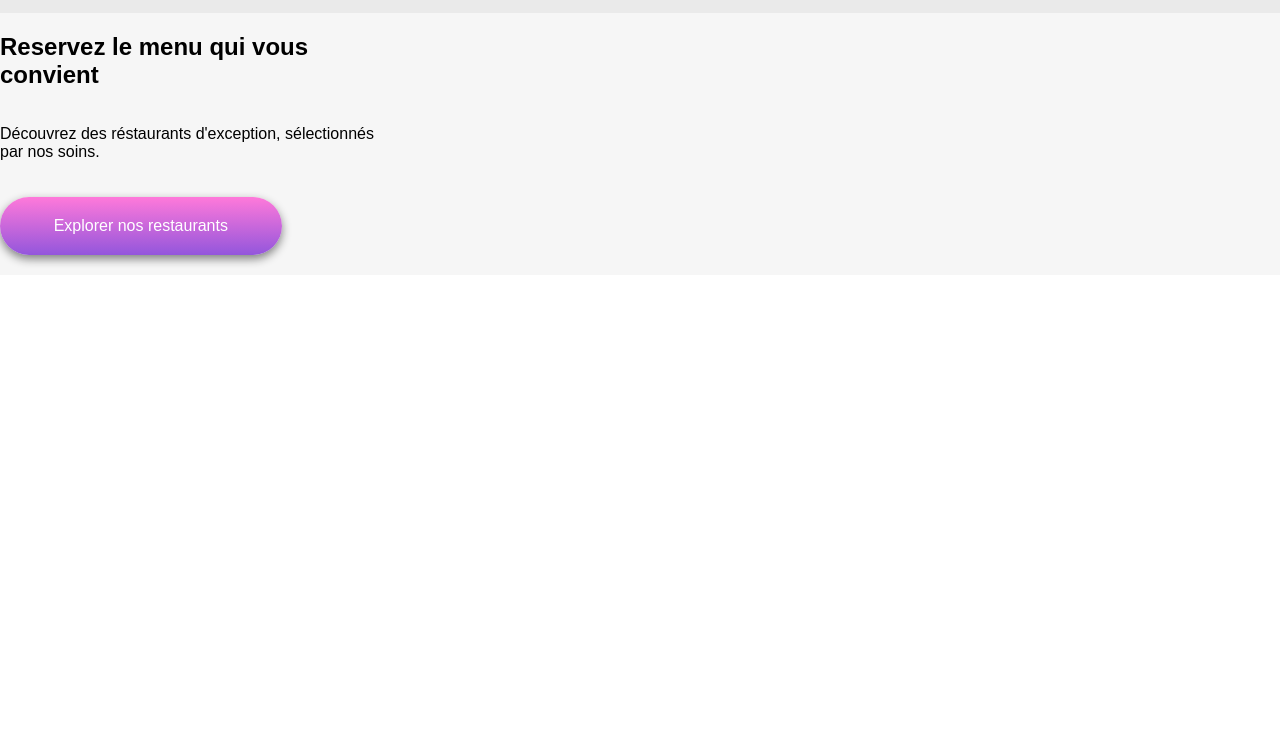
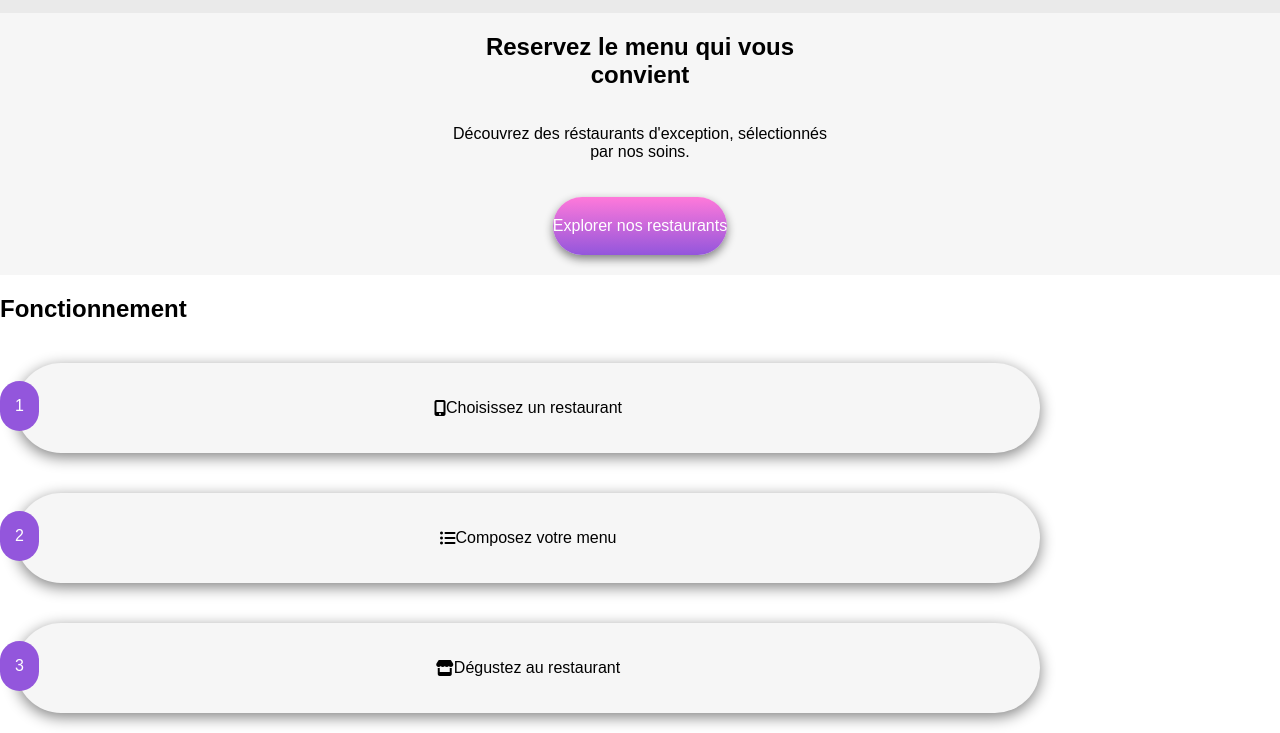
Before and after one commit to Waldozo/larbi_walid_3_code_042023, a plain HTML site: page index.html in a window 1280 px wide. Shown: the part 105-838 px from the top of the page. Before the commit the page ends 800 px from the top, so only its background shows below. Drawn offline with Linux system fonts and the light colour scheme.

Commit message:
section des boutons fonctionnement finalisée

```diff
--- a/index.html
+++ b/index.html
@@ -32,4 +32,37 @@
             <a href="#" class="bouton"> Explorer nos restaurants</a>
         </div>
     </section>
+    <section>
+        <div class="section_bouton_fonctionnement">
+            <h2>Fonctionnement</h2>
+            <div>
+                <div class="chiffres">
+                    <p>1</p>
+                </div>
+                <div class="bouton_fonctionnement">
+                    <i class="fa-solid fa-mobile-screen-button"></i>
+                    <p>Choisissez un restaurant</p>
+                </div>
+            </div>
+            <div>
+                <div class="chiffres">
+                    <p>2</p>
+                </div>
+                <div class="bouton_fonctionnement">
+                    <i class="fa-solid fa-list-ul"></i>
+                    <p>Composez votre menu</p>
+                </div>
+            </div>
+            <div>
+                <div class="chiffres">
+                    <p>3</p>
+                </div>
+                <div class="bouton_fonctionnement">
+                    <i class="fa-solid fa-store"></i>
+                    <p>Dégustez au restaurant</p>
+                </div>
+            </div>
+
+        </div>
+    </section>
 </body>
--- a/style_home_page.css
+++ b/style_home_page.css
@@ -25,11 +25,12 @@ body{
     display: flex;
     flex-direction: column;
     background-color: #F6F6F6;
+    align-items: center;
 }
 
 .texte_reservation{
     display: flex;
-    justify-content: center;
+    text-align: center;
     width: 30%;
     flex-direction: column;
 }
@@ -43,6 +44,33 @@ body{
 	justify-content: center;
     text-decoration: none;
     color: white;
-    width: 22%;
     box-shadow: 0px 4px 10px 0px grey;
 }
+
+.bouton_fonctionnement{
+    margin: 20px 16px;
+	padding: 20px 0px;
+	border-radius: 50px;
+	display: flex;
+	justify-content: center;
+    text-decoration: none;
+    background: #F6F6F6;
+    width: 80%;
+    box-shadow: 0px 4px 15px 0px grey;
+    align-items: center;
+}
+
+.section_bouton_fonctionnement{
+    display: flex;
+    width: 100%;
+    flex-direction: column;
+}
+
+.chiffres{
+    border-radius: 50px 50px 50px 50px;
+    background-color: #9356DC;
+    position: absolute;
+    padding: 0px 15px 0px 15px;
+    margin-top: 38px;
+    color: white;
+}
```
